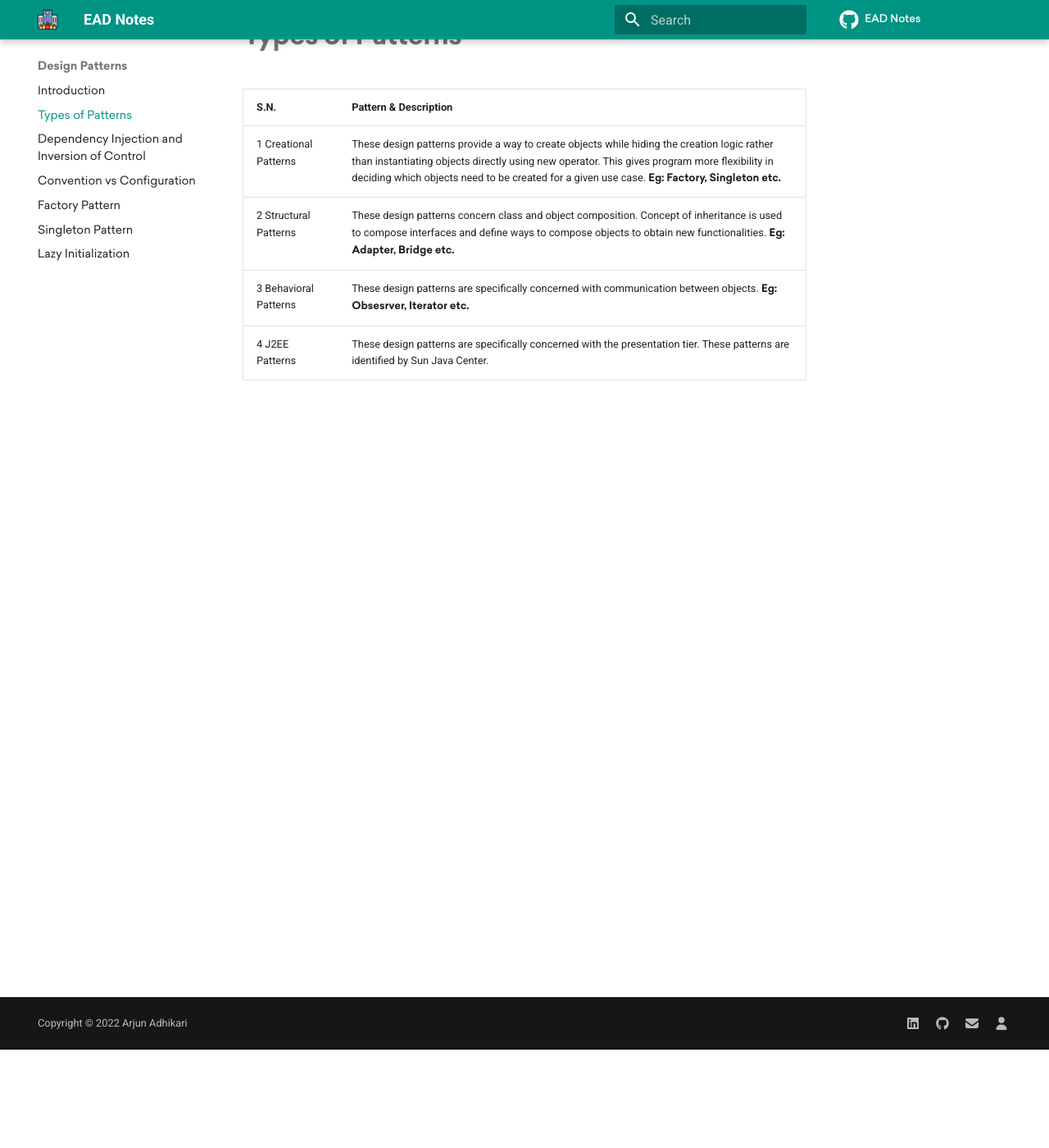
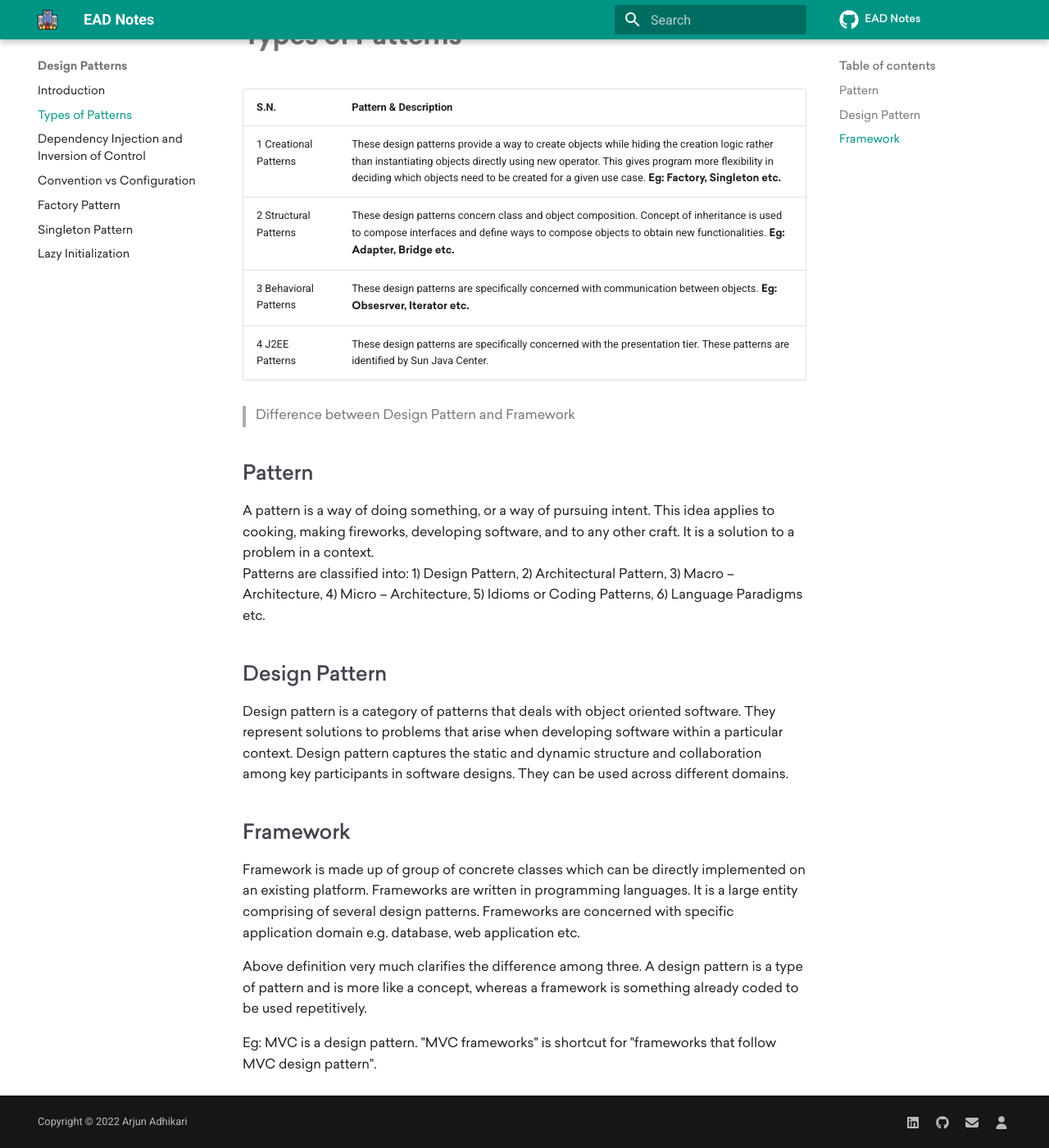
Before and after one commit to theArjun/ead-notes, an MkDocs documentation site: the page built from notes/design-patterns/types-of-patterns.md, in a window 1280 px wide and 1400 px high, scrolled down 120 px. Shown: the whole window at 82% size. Built offline with MkDocs 1.6.1 and Material for MkDocs 9.7.7, drawn with Linux system fonts in a browser that asks for light colours; comment, search, counter and statistics services are not loaded.

Commit message:
Add difference

```diff
--- a/notes/design-patterns/types-of-patterns.md
+++ b/notes/design-patterns/types-of-patterns.md
@@ -9,3 +9,26 @@ description: Brief explaination of the types of design patterns.
 | 2 Structural Patterns |  These design patterns concern class and object composition. Concept of inheritance is used to compose interfaces and define ways to compose objects to obtain new functionalities. **Eg: Adapter, Bridge etc.** |
 | 3 Behavioral Patterns |  These design patterns are specifically concerned with communication between objects. **Eg: Obsesrver, Iterator etc.**                                                                                              |
 | 4 J2EE Patterns       |  These design patterns are specifically concerned with the presentation tier. These patterns are identified by Sun Java Center.                                                     |
+
+
+> Difference between Design Pattern and Framework
+
+## Pattern
+A pattern is a way of doing something, or a way of pursuing intent. This idea applies to cooking, making fireworks, developing software, and to any other craft. It is a solution to a problem in a context.
+Patterns are classified into:
+1) Design Pattern,
+2) Architectural Pattern,
+3) Macro – Architecture,
+4) Micro – Architecture,
+5) Idioms or Coding Patterns,
+6) Language Paradigms etc.
+
+## Design Pattern
+Design pattern is a category of patterns that deals with object oriented software. They represent solutions to problems that arise when developing software within a particular context. Design pattern captures the static and dynamic structure and collaboration among key participants in software designs. They can be used across different domains.
+
+## Framework
+Framework is made up of group of concrete classes which can be directly implemented on an existing platform. Frameworks are written in programming languages. It is a large entity comprising of several design patterns. Frameworks are concerned with specific application domain e.g. database, web application etc.
+
+Above definition very much clarifies the difference among three. A design pattern is a type of pattern and is more like a concept, whereas a framework is something already coded to be used repetitively.
+
+Eg: MVC is a design pattern. "MVC frameworks" is shortcut for "frameworks that follow MVC design pattern".
```
Also changed, not shown: notes/design-patterns/factory-pattern.md (+6 -0 lines).
